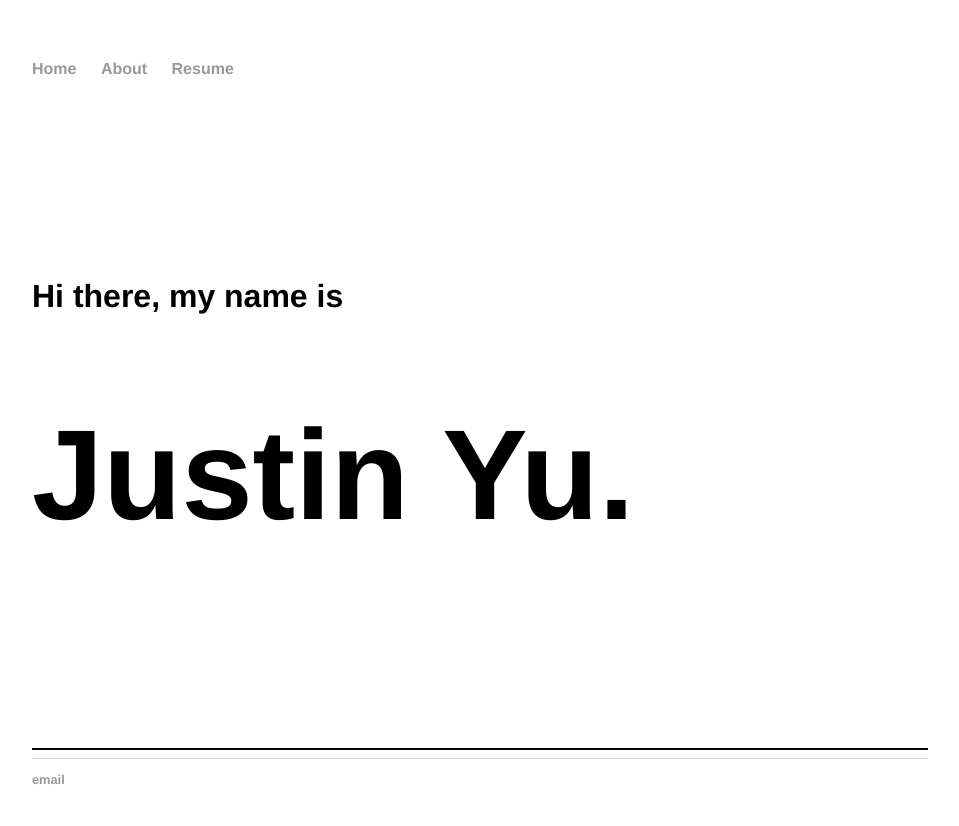
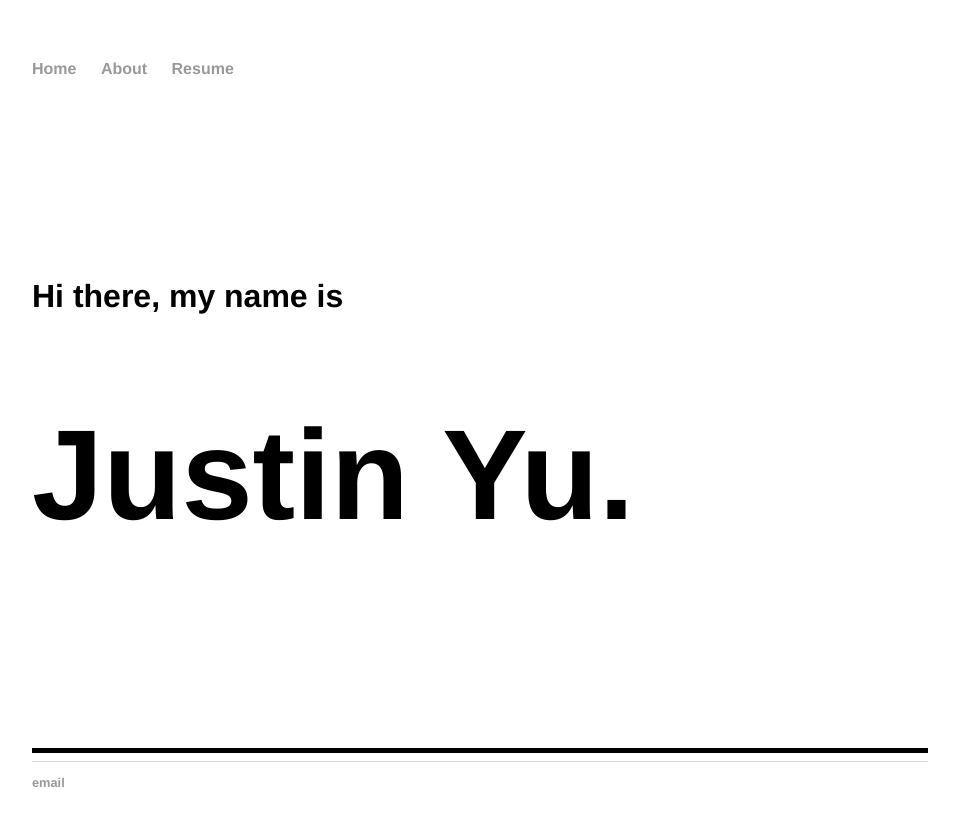
Before and after one commit to justinjelly/justinjelly.github.io, a Jekyll site: the page built from index.html, in a window 1280 px wide. Shown: the top 826 px of the page, without its empty margins (160-1119 px from the left). Built offline with Jekyll 4.4.1, drawn with Linux system fonts in a browser that asks for light colours.

Commit message:
Update index.html

```diff
--- a/index.html
+++ b/index.html
@@ -5,5 +5,5 @@ title: Justin Yu
 <div class="blurb">
 	<h1 style="font-size:2em; margin-top: 200px;">Hi there, my name is</h1>
 	<h1 style="font-size:8em;">Justin Yu.</h1>
-	<hr style="height:2px; border-width:0; color:black; background-color:black; margin-top: 200px;">
+	<hr style="height:5px; border-width:0; color:black; background-color:black; margin-top: 200px;">
 </div><!-- /.blurb -->
```
